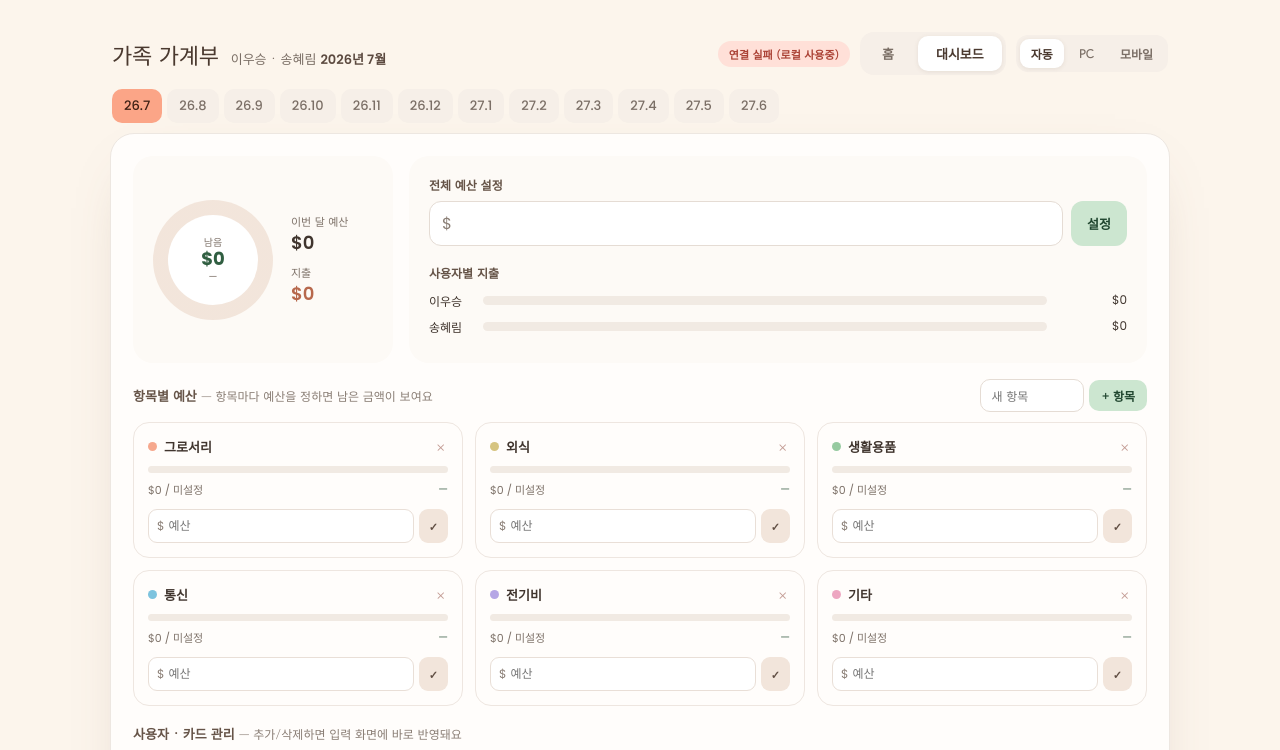
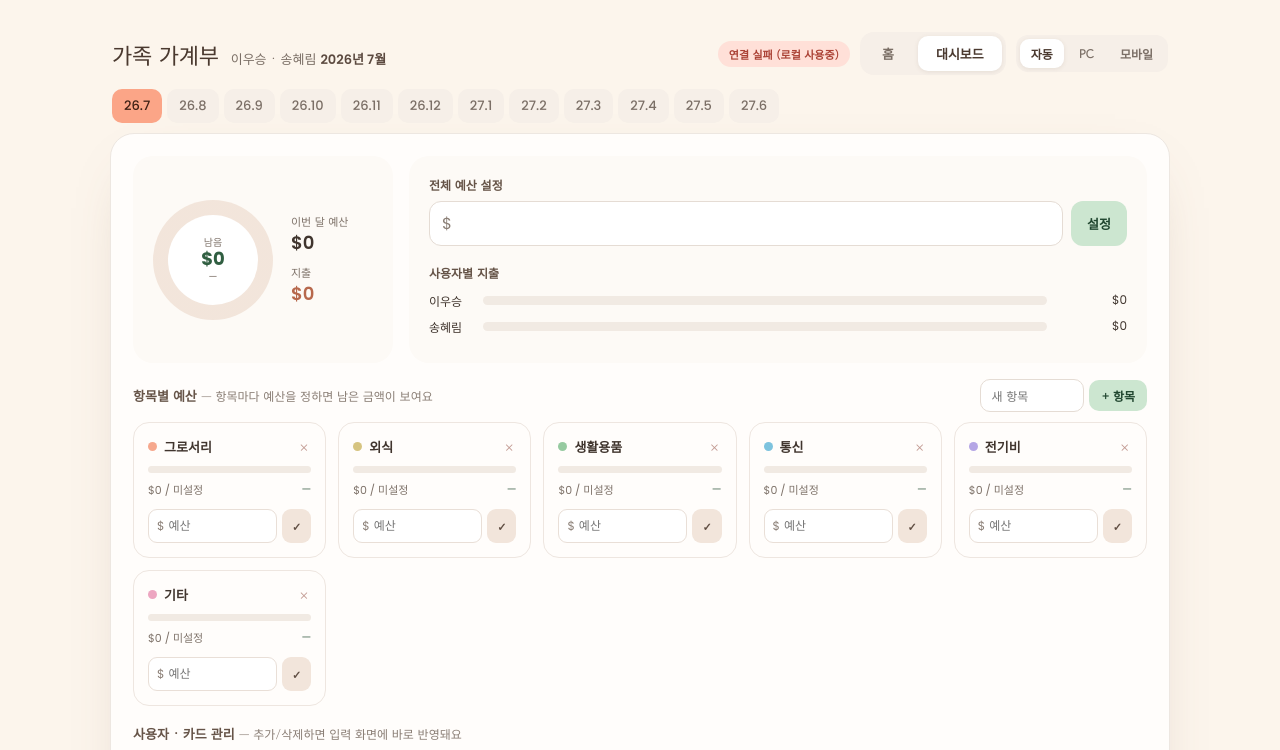
Before and after one commit to leefall/family-budget, a plain HTML site: page index.html in a window 1280 px wide. Both pictures are taken after a click on the button "대시보드". Shown: the top 750 px of the page. Drawn offline with nearby package versions, Linux system fonts and the light colour scheme; no server answers.

Commit message:
Fix budget persistence (sheet date-coercion) + dashboard overflow
Backend (Code.gs):
- _meta 'month' cells like '2026-07' were auto-coerced to Dates by Sheets,
  so upsertMeta's string compare never matched and readAll's regex skipped
  them → budget/catBudget never persisted (always 0). Add toMonthKey() to
  normalize Date→'YYYY-MM' in readAll and upsertMeta.
- Old bug appended a duplicate meta row on every save; readAll now merges
  duplicates (non-zero wins) and upsertMeta collapses/deletes them.

Frontend (index.html):
- Category budget grid: repeat(3,1fr) overflowed the frame when narrow in
  forced PC mode → repeat(auto-fill, minmax(180px,1fr)) so it wraps.
- Category card budget input wrapper lacked min-width:0, so the input kept
  its ~20ch intrinsic width and cards couldn't shrink → add min-width:0.

Co-Authored-By: Claude Opus 4.8 <noreply@anthropic.com>

```diff
--- a/index.html
+++ b/index.html
@@ -161,7 +161,7 @@
             <div style="display:flex;align-items:center;gap:7px;margin-bottom:10px;"><span style="width:9px;height:9px;border-radius:50%;background:{{ c.color }};flex:none;"></span><span style="font-size:13px;font-weight:600;flex:1;min-width:0;">{{ c.name }}</span><button onClick="{{ c.onRemove }}" title="항목 삭제" style="border:none;background:transparent;color:oklch(0.72 0.05 30);font-size:16px;line-height:1;flex:none;padding:0 2px;">×</button></div>
             <div style="height:7px;background:oklch(0.94 0.012 65);border-radius:999px;overflow:hidden;margin-bottom:8px;"><div style="{{ c.barStyle }}"></div></div>
             <div style="display:flex;justify-content:space-between;font-size:11px;color:oklch(0.56 0.02 60);margin-bottom:10px;"><span style="font-family:'Poppins';">{{ c.spentLabel }} / {{ c.budgetLabel }}</span><span style="font-family:'Poppins';color:{{ c.remColor }};">{{ c.remainingLabel }}</span></div>
-            <div style="display:flex;gap:5px;"><div style="flex:1;display:flex;align-items:center;border:1px solid oklch(0.91 0.015 65);border-radius:9px;background:#fff;padding:0 8px;"><span style="font-family:'Poppins';font-size:12px;color:oklch(0.6 0.02 60);">$</span><input value="{{ c.draftVal }}" onInput="{{ c.onDraft }}" inputmode="decimal" placeholder="예산" style="flex:1;min-width:0;border:none;outline:none;background:transparent;padding:7px 4px;font-family:'Poppins';font-size:12px;"></div><button onClick="{{ c.onSave }}" style="border:none;border-radius:9px;background:oklch(0.93 0.02 60);color:oklch(0.44 0.03 55);font-weight:600;padding:0 10px;font-size:11px;flex:none;">✓</button></div>
+            <div style="display:flex;gap:5px;"><div style="flex:1;min-width:0;display:flex;align-items:center;border:1px solid oklch(0.91 0.015 65);border-radius:9px;background:#fff;padding:0 8px;"><span style="font-family:'Poppins';font-size:12px;color:oklch(0.6 0.02 60);">$</span><input value="{{ c.draftVal }}" onInput="{{ c.onDraft }}" inputmode="decimal" placeholder="예산" style="flex:1;min-width:0;border:none;outline:none;background:transparent;padding:7px 4px;font-family:'Poppins';font-size:12px;"></div><button onClick="{{ c.onSave }}" style="border:none;border-radius:9px;background:oklch(0.93 0.02 60);color:oklch(0.44 0.03 55);font-weight:600;padding:0 10px;font-size:11px;flex:none;">✓</button></div>
           </div>
         </sc-for>
       </div>
@@ -534,7 +534,7 @@ class Component extends DCLogic {
       appbarStyle: { display: 'flex', alignItems: 'center', justifyContent: 'space-between', gap: '14px', flexWrap: 'wrap', padding: '0 2px 14px' },
       dashTopStyle: { display: 'flex', gap: '16px', flexDirection: isMobile ? 'column' : 'row', flexWrap: 'wrap' },
       dashGaugeCardStyle: { flex: isMobile ? '1 1 auto' : 'none', width: isMobile ? '100%' : '260px', background: 'oklch(0.985 0.006 72)', borderRadius: '20px', padding: '20px', display: 'flex', alignItems: 'center', gap: '18px' },
-      dashCatGridStyle: { display: 'grid', gridTemplateColumns: isMobile ? '1fr' : 'repeat(3, 1fr)', gap: '12px', marginBottom: '18px' },
+      dashCatGridStyle: { display: 'grid', gridTemplateColumns: isMobile ? '1fr' : 'repeat(auto-fill, minmax(180px, 1fr))', gap: '12px', marginBottom: '18px' },
       dashBottomStyle: { display: 'flex', gap: '16px', flexDirection: isMobile ? 'column' : 'row', alignItems: 'flex-start' },
       dashAddStyle: { flex: 'none', width: isMobile ? '100%' : '300px', border: '1px solid oklch(0.93 0.012 65)', borderRadius: '16px', padding: '16px' },
       draftAmount: s.draft.amount, draftDate: s.draft.date, draftCategory: s.draft.category, draftUser: s.draft.user, draftCard: s.draft.card, draftMemo: s.draft.memo,
```
Also changed, not shown: 1 other file.
